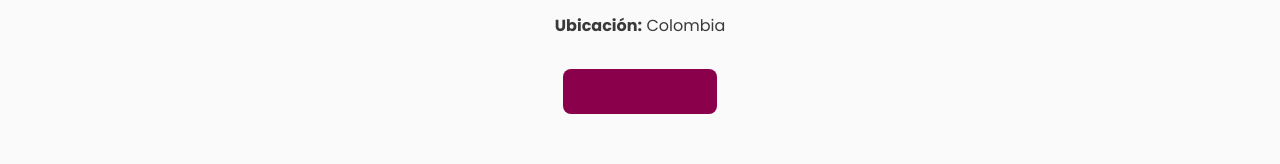
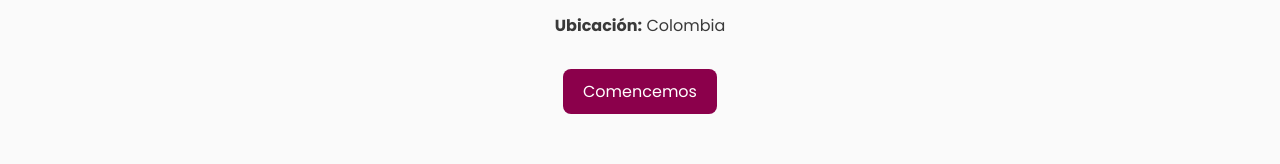
Before and after one commit to akkendeagencia-prog/AkkendePage, a plain HTML site: page index.html in a window 1280 px wide. Shown: the part 3558-3722 px from the top of the page. Drawn offline with Linux system fonts and the light colour scheme.

Commit message:
Update index.html

```diff
--- a/index.html
+++ b/index.html
@@ -147,13 +147,14 @@ body{
   display: inline-block;
   padding: 10px 20px;
   background-color: var(--brand);
-  color: #fff;
+  color: #fff !important;   /* ← ahora sí siempre será blanco */
   border-radius: 8px;
-  text-decoration: none;   /* sin subrayado */
+  text-decoration: none;
   font-weight: bold;
   transition: background 0.3s ease;
   margin-top: 15px;
 }
+
 
 .btn-contacto:hover {
   background-color: #a30059;
```
